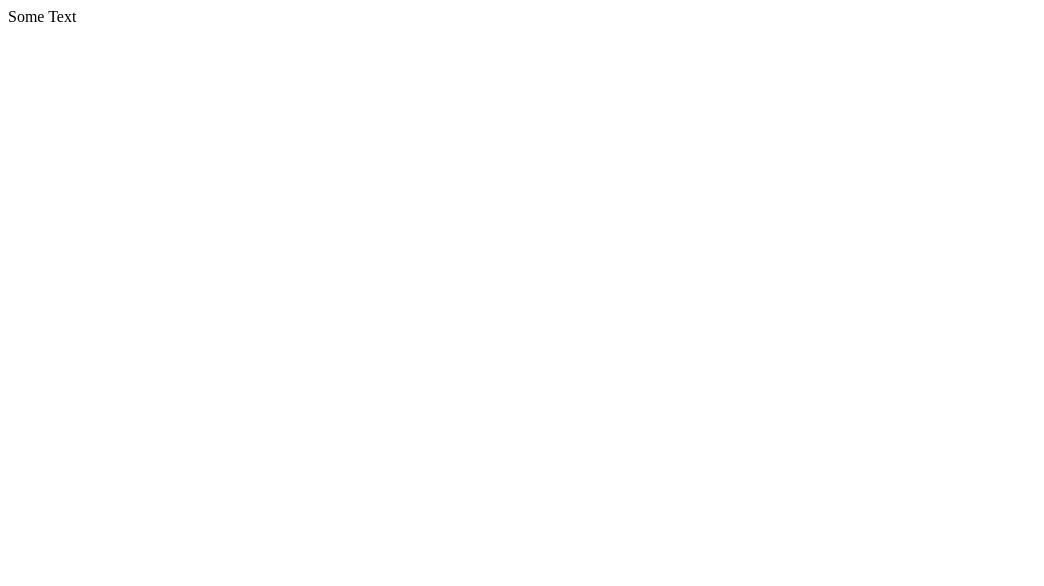
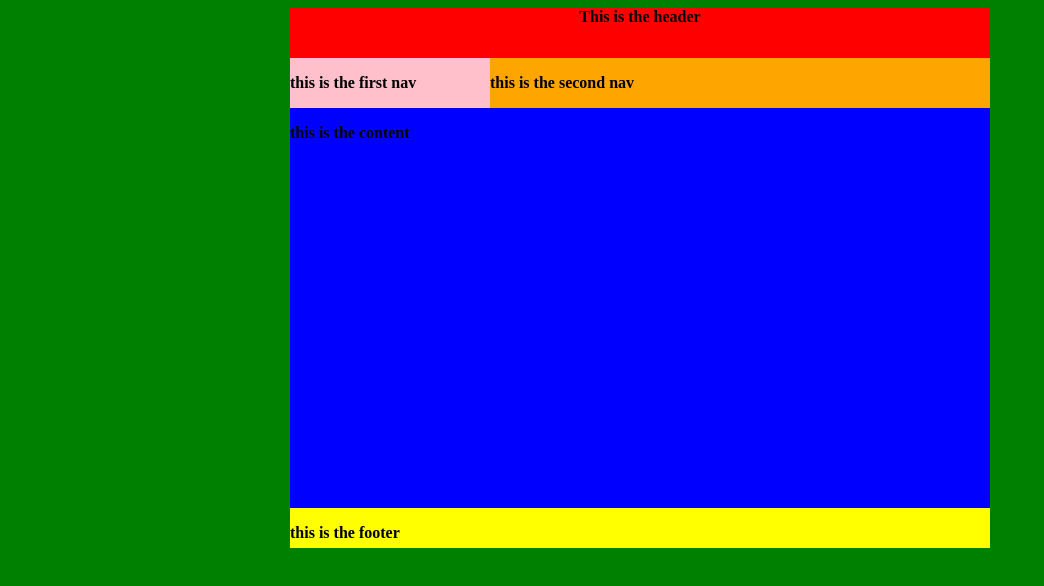
Before and after one commit to ampplaca/ISAC-1P02, a plain HTML site: page index2.html in a window 1280 px wide. Shown: the whole page, without its empty margins (0-1044 px from the left). Drawn offline with Linux system fonts and the light colour scheme.

Commit message:
Add files via upload

```diff
--- a/index2.html
+++ b/index2.html
@@ -1,8 +1,34 @@
-<html>
+
+<!DOCTYPE html PUBLIC "-//W3C//DTD XHTML 1.0 Transitional//EN" "http://www.w3.org/TR/xhtml1/DTD/xhtml1-transitional.dtd">
+
+<html xmlns="http://www.w3.org/1999/xhtml">
+
 <head>
-<title>A Title </title>
+<meta content="en-us" http-equiv="Content-Language" />
+<meta content="text/html; charset=utf-8" http-equiv="Content-Type" />
+<title>This is some awesome text</title>
+<link rel="stylesheet" type="text/css" href="style2.css" />
+
 </head>
+
 <body>
-<p>Some Text</p>
+  <div id="wrapper">
+
+    <div id="header"> This is the header </div>
+    <div id="nav">
+      <p> this is the first nav </p> </div>
+      <div id="nav2">
+        <p> this is the second nav </p> </div>
+
+      <div id="content">
+        <p> this is the content </p> </div>
+
+      <div id="footer">
+      <p> this is the footer </p> </div>
+
+
+
+</div>
 </body>
+
 </html>
--- /dev/null
+++ b/style2.css
@@ -0,0 +1,14 @@
+body{background-color: green}
+
+#wrapper{width: 700px; height: 500px;
+margin:0 auto;}
+
+#header{background-color: red; width: 700px;
+text-align: center; height: 50px;
+font-weight: bold;}
+
+#nav{background-color: pink; float:left;width: 200px; height: 50px;font-weight: bold;}
+#nav2{background-color: orange; float: left; width: 500px; height: 50px;font-weight: bold;}
+#content {background-color: blue;float:left;width: 700px; height: 400px;font-weight: bold;}
+
+#footer {background-color: yellow; float:left;width: 700px;height: 40px; clear: left; font-weight: bold;}
```
